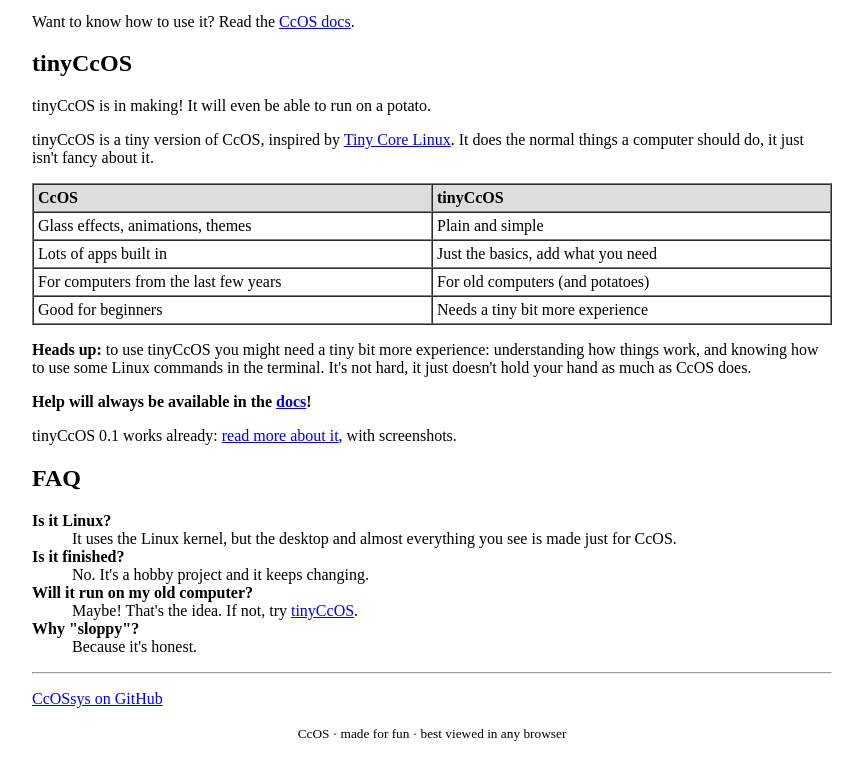
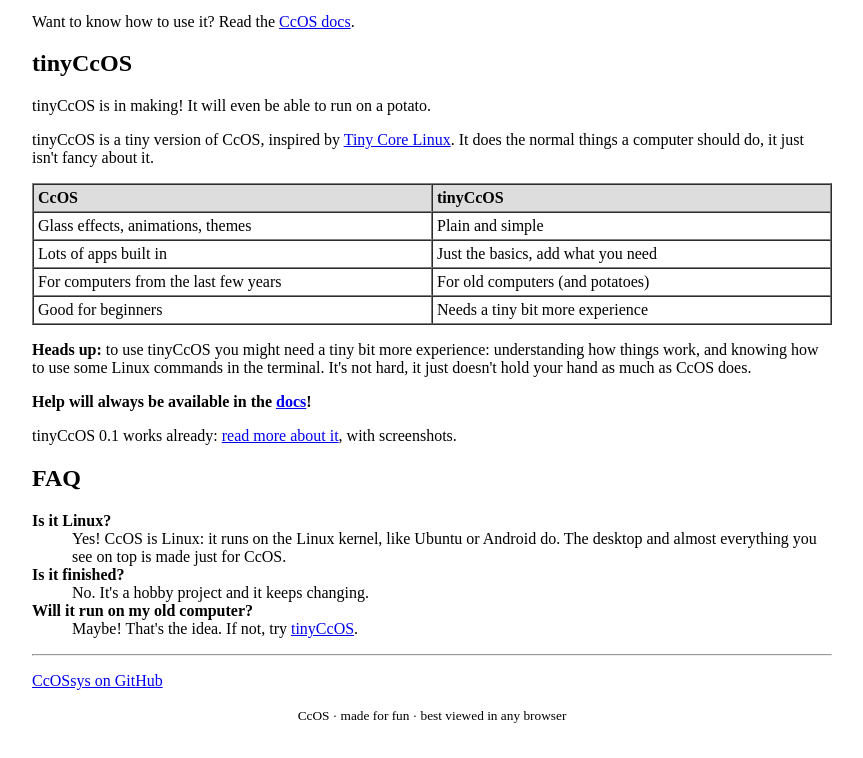
Before and after one commit to CcOSsys/ccossys.github.io, a plain HTML site: page index.html in a window 1280 px wide. Shown: the part 1180-1938 px from the top of the page, without its empty margins (208-1071 px from the left). Drawn offline with Linux system fonts and the light colour scheme.

Commit message:
Add files via upload

```diff
--- a/index.html
+++ b/index.html
@@ -7,7 +7,7 @@
 <link rel="icon" href="favicon.svg" type="image/svg+xml">
 <link rel="icon" href="favicon-32.png" type="image/png" sizes="32x32">
 <link rel="apple-touch-icon" href="apple-touch-icon.png">
-<meta name="description" content="CcOS is a sloppy operating system that could maybe even bring back your old devices to life.">
+<meta name="description" content="CcOS is an operating system that could maybe even bring back your old devices to life.">
 <style>
   /* just enough to keep it readable on phones; everything else is the browser's own default look */
   body { max-width: 800px; margin: 8px auto; padding: 0 8px; }
@@ -19,7 +19,7 @@
 
 <center>
 <h1>CcOS</h1>
-<p><i>CcOS is a sloppy operating system that could maybe even bring back your old devices to life.</i></p>
+<p><i>CcOS is an operating system that could maybe even bring back your old devices to life.</i></p>
 <p>[ <a href="#what">What is it?</a> | <a href="#screenshots">Screenshots</a> | <a href="#features">Features</a> | <a href="#tiny">tinyCcOS</a> | <a href="#faq">FAQ</a> | <a href="docs/">Docs</a> ]</p>
 </center>
 
@@ -95,13 +95,11 @@ hold your hand as much as CcOS does.
 <h2><a name="faq" id="faq">FAQ</a></h2>
 <dl>
   <dt><b>Is it Linux?</b></dt>
-  <dd>It uses the Linux kernel, but the desktop and almost everything you see is made just for CcOS.</dd>
+  <dd>Yes! CcOS is Linux: it runs on the Linux kernel, like Ubuntu or Android do. The desktop and almost everything you see on top is made just for CcOS.</dd>
   <dt><b>Is it finished?</b></dt>
   <dd>No. It's a hobby project and it keeps changing.</dd>
   <dt><b>Will it run on my old computer?</b></dt>
   <dd>Maybe! That's the idea. If not, try <a href="tinyc/">tinyCcOS</a>.</dd>
-  <dt><b>Why "sloppy"?</b></dt>
-  <dd>Because it's honest.</dd>
 </dl>
 
 <hr>
```
